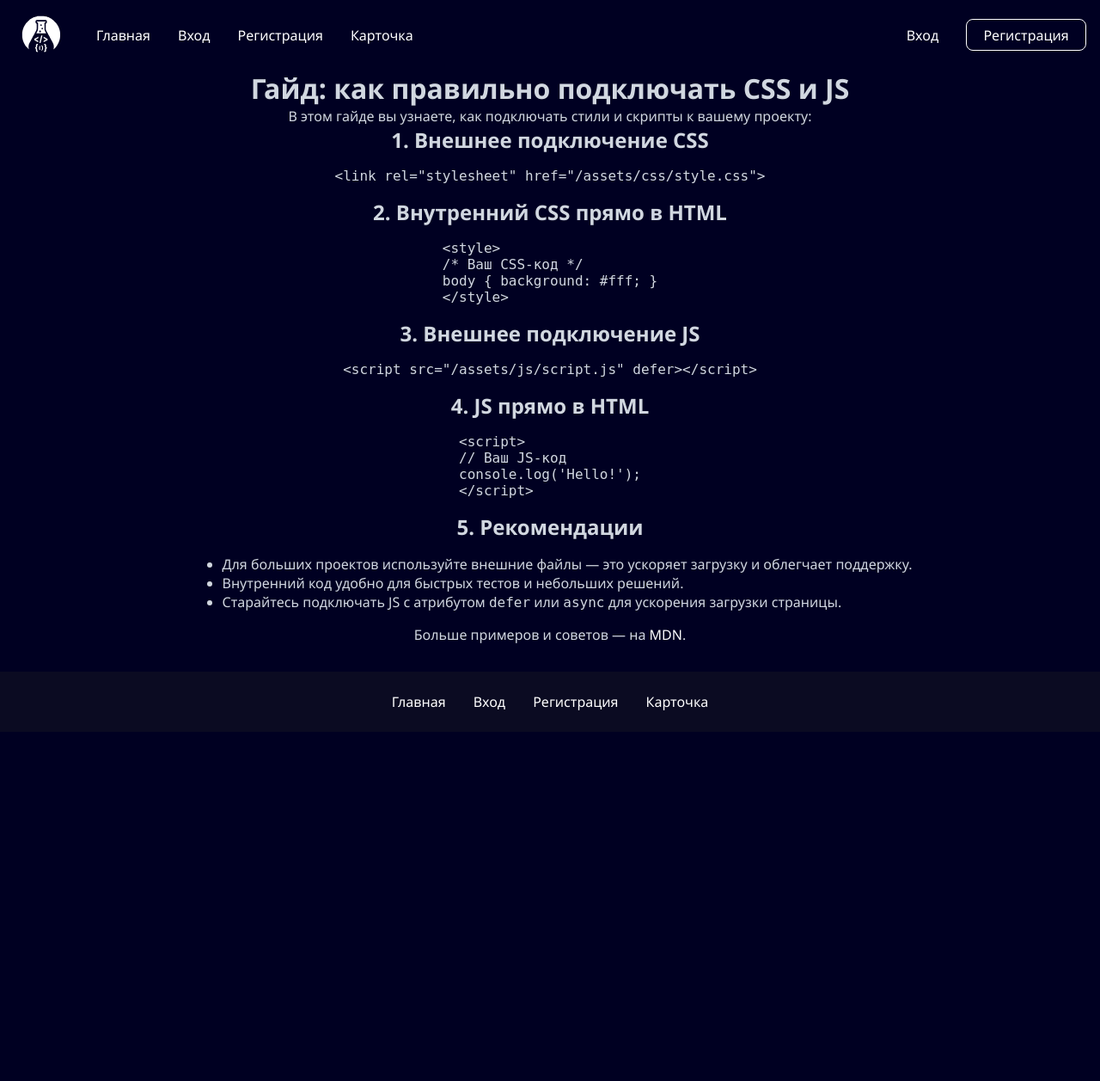
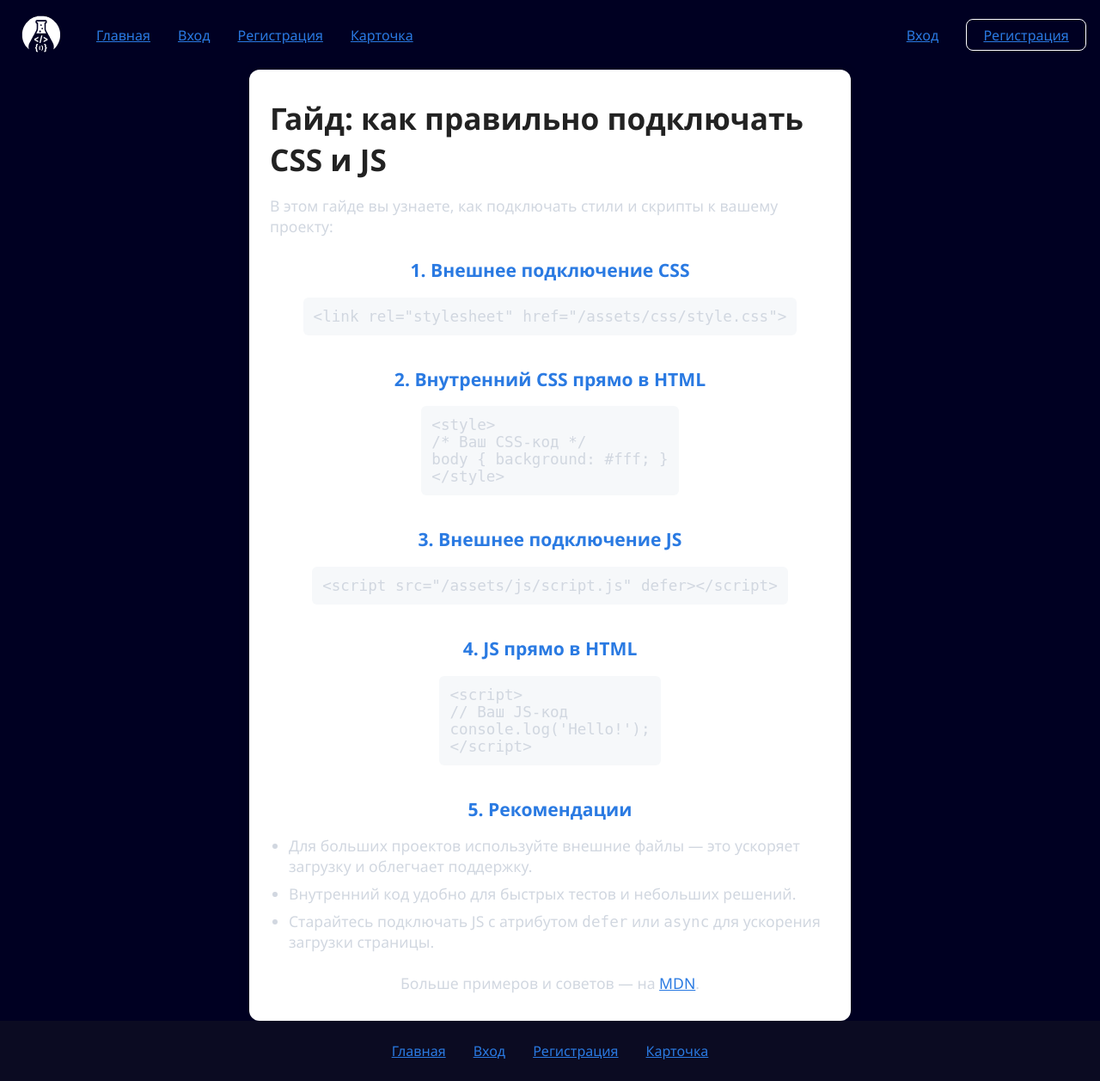
Before and after one commit to Verefer/WebElementsLab.ru, a PHP site: page /guide.php in a window 1280 px wide. Shown: the whole page at 86% size. Before the commit the page ends 826 px from the top, so only its background shows below. Run offline with PHP 8.4, Linux system fonts and the light colour scheme.

Commit message:
Добавить стили и структуру для страницы гайда по подключению CSS и JS

```diff
--- a/assets/css/style.css
+++ b/assets/css/style.css
@@ -451,3 +451,59 @@ pre[class*=language-] {
 .block-tag{
   max-width: 10rem;
 }
+
+.guide-main {
+    max-width: 700px;
+    margin: 0 auto;
+    background: #fff;
+    border-radius: 12px;
+    box-shadow: 0 2px 16px rgba(0,0,0,0.07);
+    padding: 32px 24px;
+    font-size: 1.1em;
+}
+.guide-main h1 {
+    margin-bottom: 18px;
+    font-size: 2em;
+    color: #222;
+}
+.guide-main h2 {
+    margin-top: 24px;
+    color: #2a7ae2;
+    font-size: 1.2em;
+}
+.guide-main pre {
+    background: #f6f8fa;
+    border-radius: 6px;
+    padding: 12px;
+    font-size: 1em;
+    margin-bottom: 12px;
+    overflow-x: auto;
+}
+.guide-main ul {
+    margin: 16px 0;
+    padding-left: 22px;
+}
+.guide-main li {
+    margin-bottom: 8px;
+}
+.guide-main a {
+    color: #2a7ae2;
+    text-decoration: underline;
+    transition: color 0.2s;
+}
+.guide-main a:hover {
+    color: #0056b3;
+    background: #eaf4ff;
+    text-decoration: none;
+}
+/* Стили для всех ссылок на сайте */
+a {
+    color: #2a7ae2;
+    text-decoration: underline;
+    transition: color 0.2s, background 0.2s;
+}
+a:hover {
+    color: #0056b3;
+    background: #eaf4ff;
+    text-decoration: none;
+}
--- a/guide.php
+++ b/guide.php
@@ -23,7 +23,7 @@
 <body>
 <div class="wrapper">
 <?php require_once __DIR__ . '/templates/header.php'; ?>
-<main>
+<main class="guide-main">
     <h1>Гайд: как правильно подключать CSS и JS</h1>
     <p>В этом гайде вы узнаете, как подключать стили и скрипты к вашему проекту:</p>
     <h2>1. Внешнее подключение CSS</h2>
```
